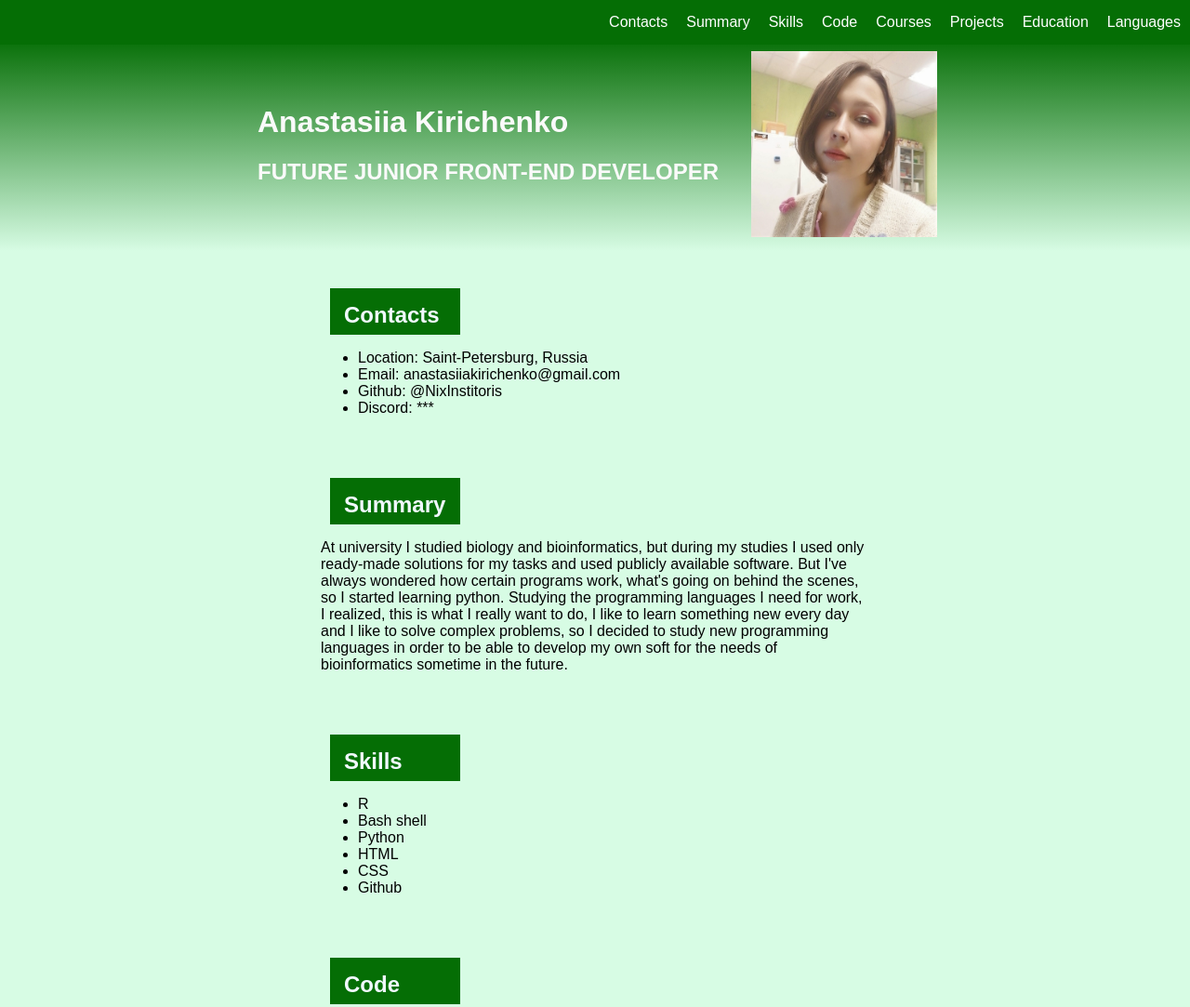
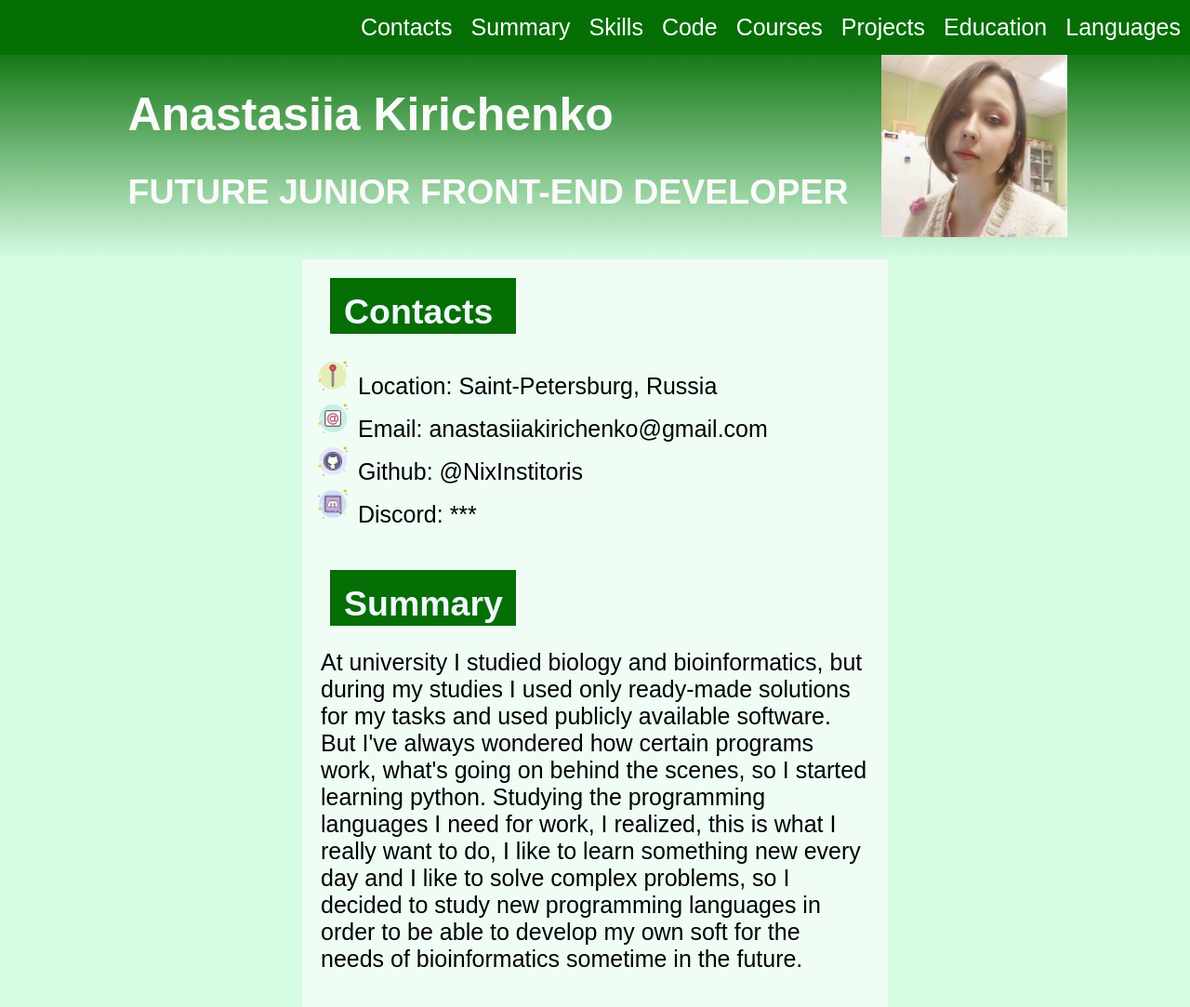
Before and after one commit to NixInstitoris/rsschool-cv, a plain HTML site: page index.html in a window 1280 px wide. Shown: the top 1083 px of the page at 93% size. Drawn offline with Linux system fonts and the light colour scheme.

Commit message:
refactor: edit design

```diff
--- a/index.html
+++ b/index.html
@@ -33,10 +33,10 @@
             <section class="section" id="contacts">
                 <h2 class="section-title">Contacts</h2>
                 <ul class="contacts-list">
-                    <li>Location: Saint-Petersburg, Russia</li>
-                    <li>Email: anastasiiakirichenko@gmail.com</li>
-                    <li>Github: @NixInstitoris</li>
-                    <li>Discord: ***</li>
+                    <li class="loc">Location: Saint-Petersburg, Russia</li>
+                    <li class="email">Email: anastasiiakirichenko@gmail.com</li>
+                    <li class="git">Github: @NixInstitoris</li>
+                    <li class="discord">Discord: ***</li>
                 </ul>
             </section>
             <section class="section" id="summary">
@@ -54,7 +54,7 @@
                     <li>Github</li>
                 </ul>
             </section>
-            <section class="section">
+            <section class="section" id="code">
                 <h2 class="section-title">Code</h2>
                 <h3 class="code-name">Checkerboard Matrix</h3>
                 <p class="code"><code>
--- a/style.css
+++ b/style.css
@@ -8,7 +8,9 @@ body {
   margin: 40px 0px 0px 0px;
   background-color: rgb(215, 252, 228);
   font-family: Arial, Helvetica, sans-serif;
-  font-size: medium;
+  font-size: 25px;
+
+
 }
 
 .container-header {
@@ -32,8 +34,7 @@ body {
   color:rgb(250, 250, 250);
   padding: auto;
   margin: auto;
-  background: linear-gradient(rgb(5, 110, 5), rgb(215, 252, 228))
-
+  background: linear-gradient(rgb(5, 110, 5), rgb(215, 252, 228));
 
 }
 .nav {
@@ -61,22 +62,38 @@ nav a {
 }
 
 main {
-  margin: 10px 10px;
+  margin: 0px 10px;
+
 }
 .section {
   display: flexbox;
   width: 50%;
   flex-grow: 1;
-  padding: 20px;
-}
+  padding: 10px 0px 0px 0px;  padding: 10px 20px 0px 20px;
+  background-color: rgba(255, 255, 255, 0.6);
+  }
 .section-title {
-  width: 140px;
-  height: 50px;
+  width: 200px;
+  height: 60px;
   padding: 15px;
   margin: 10px;
   background-color: rgb(5, 110, 5);
   color: aliceblue;
 }
+
+.loc {
+  list-style-image: url(/assets/img/icons8-булавка-для-карты-40.png);
+}
+.email {
+  list-style-image: url(/assets/img/icons8-эл.-адрес-40.png);
+}
+.git {
+  list-style-image: url(/assets/img/icons8-github-40.png);
+}
+.discord {
+  list-style-image: url(/assets/img/icons8-новый-логотип-discord-new-logo-40.png);
+}
+
 .code {
   background-color: rgb(255, 255, 255);
   border: 2px dotted rgb(97, 182, 252);
@@ -89,6 +106,7 @@ footer {
   display: flex;
   justify-content: center;
   align-items: center;
+  background-color: rgb(50, 150, 50);
 }
 .footer-item {
   display: inline-block;
@@ -97,7 +115,6 @@ footer {
   font-size: 24px;
 }
 
-}
 @media all and (max-width: 800px) {
 	.nav {
     justify-content: space-around;
@@ -115,6 +132,11 @@ footer {
   .header {
     position: absolute;
     top: 380px;
+    font-size: 18px;
   }
-s
-}
+  main {
+    font-size: smaller;
+  }
+  .section {
+    width: 90%;
+  }
```
Also changed, not shown: assets/img/icons8-github-40.png (added), assets/img/icons8-булавка-для-карты-40.png (added), assets/img/icons8-новый-логотип-discord-new-logo-40.png (added), assets/img/icons8-эл.-адрес-40.png (added).
